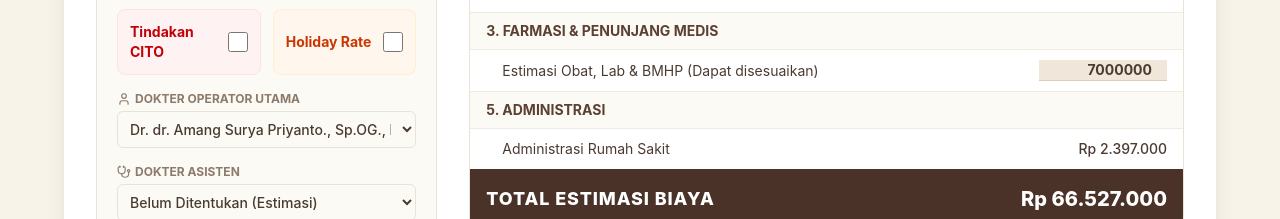
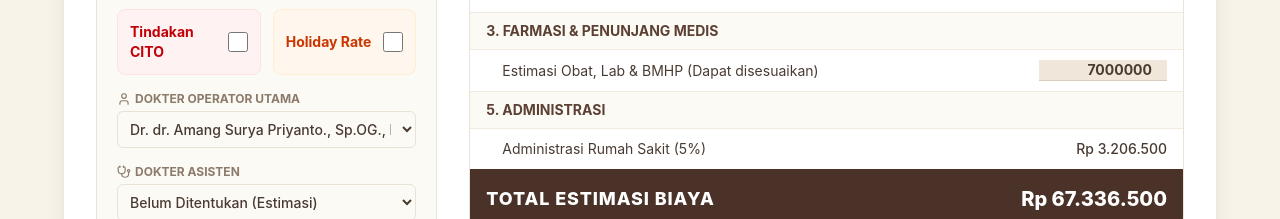
Before and after one commit to six6sense-dev/pbo-waron, a React (Vite) app: page / in a window 1280 px wide. Shown: the part 840-1059 px from the top of the page. Built offline with nearby package versions, Linux system fonts and the light colour scheme.

Commit message:
Change admin tariff to automatic 5% of total billing

```diff
--- a/src/App.jsx
+++ b/src/App.jsx
@@ -192,13 +192,19 @@ export default function App() {
     const calcOK = baseRates.ok[classIndex] * surchargeFactor;
     const calcKamar = SHARED_RATES.kamar[classIndex];
     const calcVisite = SHARED_RATES.visite[classIndex];
-    const calcAdmin = SHARED_RATES.admin[classIndex];
 
     // Kalkulasi Addon
     const calcAddons = medical.selectedAddons.reduce((sum, addonId) => {
       const addon = ADDONS.find(a => a.id === addonId);
       return sum + (addon ? addon.defaultPrice : 0);
     }, 0);
+
+    // Hitung subtotal tanpa admin untuk perhitungan admin 5%
+    const calcAdmin = (calcOperator + calcAsisten + calcAnestesi + calcAnak + calcOK +
+                       (SHARED_RATES.kamar[classIndex] * patient.days) +
+                       (proc.hasBaby ? 1000000 * patient.days : 0) +
+                       (SHARED_RATES.visite[classIndex] * patient.days) * (1 + 1 + (proc.hasBaby && medical.anakIdx !== 0 ? 1 : 0)) +
+                       proc.obat + proc.alat + calcAddons) * 0.05;
 
     setCosts({
       operator: calcOperator,
@@ -532,7 +538,7 @@ export default function App() {
                         {/* Administrasi */}
                         <tr className="bg-[#FCFAF5] print:bg-transparent"><td colSpan="2" className="py-2 px-4 font-bold text-[#5C4033] print:text-black uppercase">5. Administrasi</td></tr>
                         <tr>
-                          <td className="py-2.5 px-4 pl-8">Administrasi Rumah Sakit</td>
+                          <td className="py-2.5 px-4 pl-8">Administrasi Rumah Sakit (5%)</td>
                           <td className="py-2.5 px-4 text-right font-medium">{formatRp(costs.admin)}</td>
                         </tr>
                       </tbody>
```
